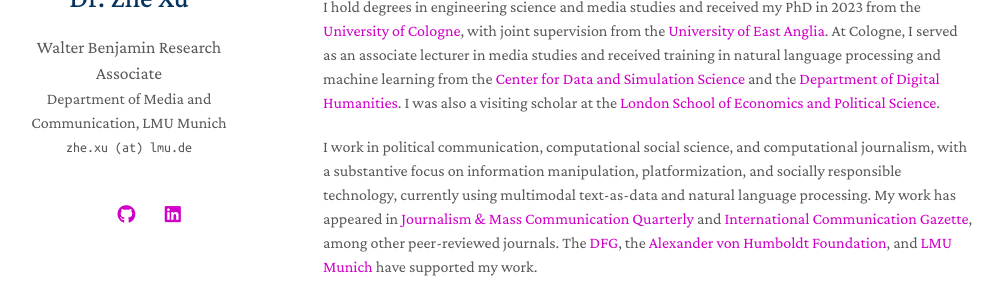
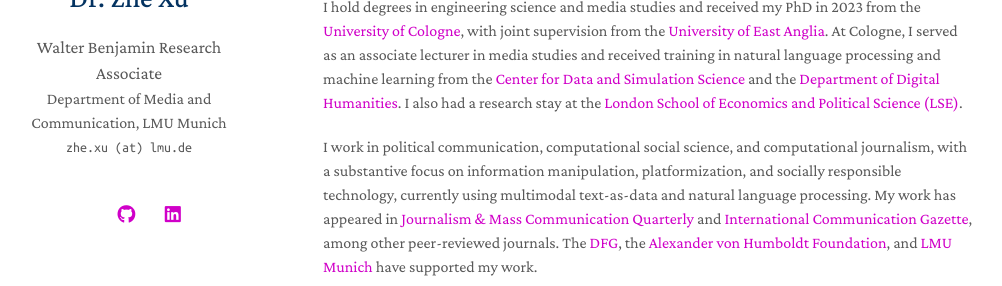
Before and after one commit to zhexuphd/newweb, a Jekyll site: the page built from index.md, in a window 1280 px wide and 900 px high, cut to the strip 206-492 px from the top of the window. Shown: the whole strip, without its empty margins (147-1149 px from the left). Built offline with Jekyll 4.4.1, drawn with Linux system fonts in a browser that asks for light colours; a style sheet for code colours, icons or effects is not loaded; our own code applies the rules of GitHub Pages for plain Markdown files.

Commit message:
Update index.md

```diff
--- a/index.md
+++ b/index.md
@@ -6,7 +6,7 @@ layout: homepage
 
 I am a [Walter Benjamin](https://www.dfg.de/en/research-funding/funding-opportunities/programmes/individual/walter-benjamin) [research associate](https://www.sw.lmu.de/ifkw/de/das-institut/organisation-und-ansprechpartner/menschen-am-ifkw/kontaktseite/zhe-xu-b7d6b0a9.html) in the [Department of Media and Communication](https://www.ifkw.uni-muenchen.de/index.html) at [LMU Munich](https://www.lmu.de/en/), where I serve as PI of a [German Research Foundation (DFG)](https://www.dfg.de/) project. I am also a [research fellow](https://ptml.sjmc.wisc.edu/staff/xu-zhe/) at the [Public Tech Media Lab](https://ptml.sjmc.wisc.edu/), [University of Wisconsin–Madison](https://www.wisc.edu/).
 
-I hold degrees in engineering science and media studies and received my PhD in 2023 from the [University of Cologne](https://www.uni-koeln.de/en/), with joint supervision from the [University of East Anglia](https://www.uea.ac.uk/). At Cologne, I served as an associate lecturer in media studies and received training in natural language processing and machine learning from the [Center for Data and Simulation Science](https://cds.uni-koeln.de/en/) and the [Department of Digital Humanities](https://dh.phil-fak.uni-koeln.de/). I was also a visiting scholar at the [London School of Economics and Political Science](https://www.lse.ac.uk/).
+I hold degrees in engineering science and media studies and received my PhD in 2023 from the [University of Cologne](https://www.uni-koeln.de/en/), with joint supervision from the [University of East Anglia](https://www.uea.ac.uk/). At Cologne, I served as an associate lecturer in media studies and received training in natural language processing and machine learning from the [Center for Data and Simulation Science](https://cds.uni-koeln.de/en/) and the [Department of Digital Humanities](https://dh.phil-fak.uni-koeln.de/). I also had a research stay at the [London School of Economics and Political Science (LSE)](https://www.lse.ac.uk/).
 
 I work in political communication, computational social science, and computational journalism, with a substantive focus on information manipulation, platformization, and socially responsible technology, currently using multimodal text-as-data and natural language processing. My work has appeared in [Journalism & Mass Communication Quarterly](https://journals.sagepub.com/home/jmq) and [International Communication Gazette](https://journals.sagepub.com/home/gaz), among other peer-reviewed journals. The [DFG](https://www.dfg.de/), the [Alexander von Humboldt Foundation](https://www.humboldt-foundation.de/), and [LMU Munich](https://www.lmu.de/en/) have supported my work.
 
```
